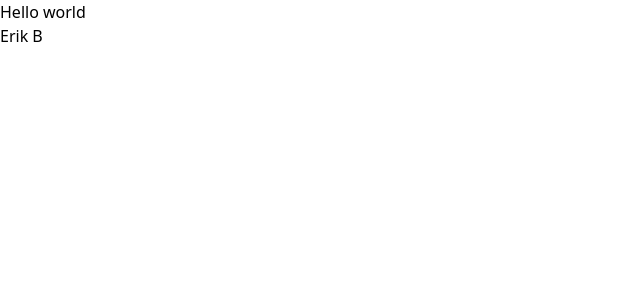
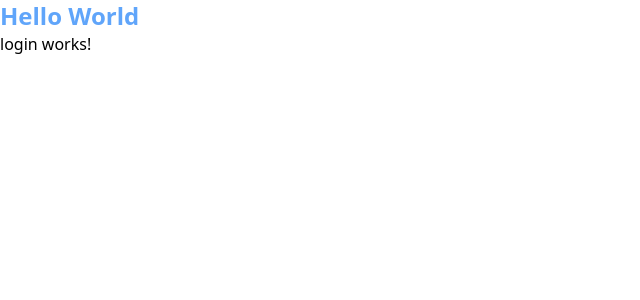
Before and after one commit to ehanstad/Pokemon-Trainer, an Angular app: page /login in a window 1280 px wide. Before the commit this address led to /. Shown: the top 300 px of the page, without its empty margins (0-640 px from the left). Built offline with nearby package versions, Linux system fonts and the light colour scheme.

Commit message:
setting up services and http-import

```diff
--- a/src/app/app-routing.module.ts
+++ b/src/app/app-routing.module.ts
@@ -1,10 +1,21 @@
-import { NgModule } from '@angular/core';
-import { RouterModule, Routes } from '@angular/router';
+import {NgModule} from '@angular/core';
+import {RouterModule, Routes} from '@angular/router';
+import {LoginPage} from "./pages/login/login.page";
 
-const routes: Routes = [];
+const routes: Routes = [
+  {
+    path: "",
+    pathMatch: "full",
+    redirectTo: "login"
+  },
+  {
+    path: "login",
+    component: LoginPage
+  }];
 
 @NgModule({
   imports: [RouterModule.forRoot(routes)],
   exports: [RouterModule]
 })
-export class AppRoutingModule { }
+export class AppRoutingModule {
+}
--- a/src/app/app.component.html
+++ b/src/app/app.component.html
@@ -1,6 +1,3 @@
+<h1 class="text-2xl text-blue-400 font-bold">Hello World</h1>
+
 <router-outlet></router-outlet>
-
-<h1>Hello world</h1>
-
-
-<h2>Erik B</h2>
--- /dev/null
+++ b/src/app/components/login-form/login-form.component.html
@@ -0,0 +1 @@
+<p>login-form works!</p>
--- /dev/null
+++ b/src/app/pages/login/login.page.html
@@ -0,0 +1 @@
+<p>login works!</p>
--- /dev/null
+++ b/src/app/services/login.service.ts
@@ -0,0 +1,24 @@
+import { Injectable } from '@angular/core';
+
+@Injectable({
+  providedIn: 'root'
+})
+export class LoginService {
+
+  constructor() { }
+
+  //Login
+
+
+
+  // check if user exist
+
+
+  // if not exist, create user
+
+
+  // if exist || created user - store user
+
+
+
+}
```
Also changed, not shown: src/app/app.module.ts (+8 -2 lines), src/app/components/login-form/login-form.component.ts (added, +10 -0 lines), src/app/pages/login/login.page.ts (added, +10 -0 lines), src/app/components/login-form/login-form.component.css (added), src/app/pages/login/login.page.css (added), 2 other files (tests, documents, lock files or other folders).
